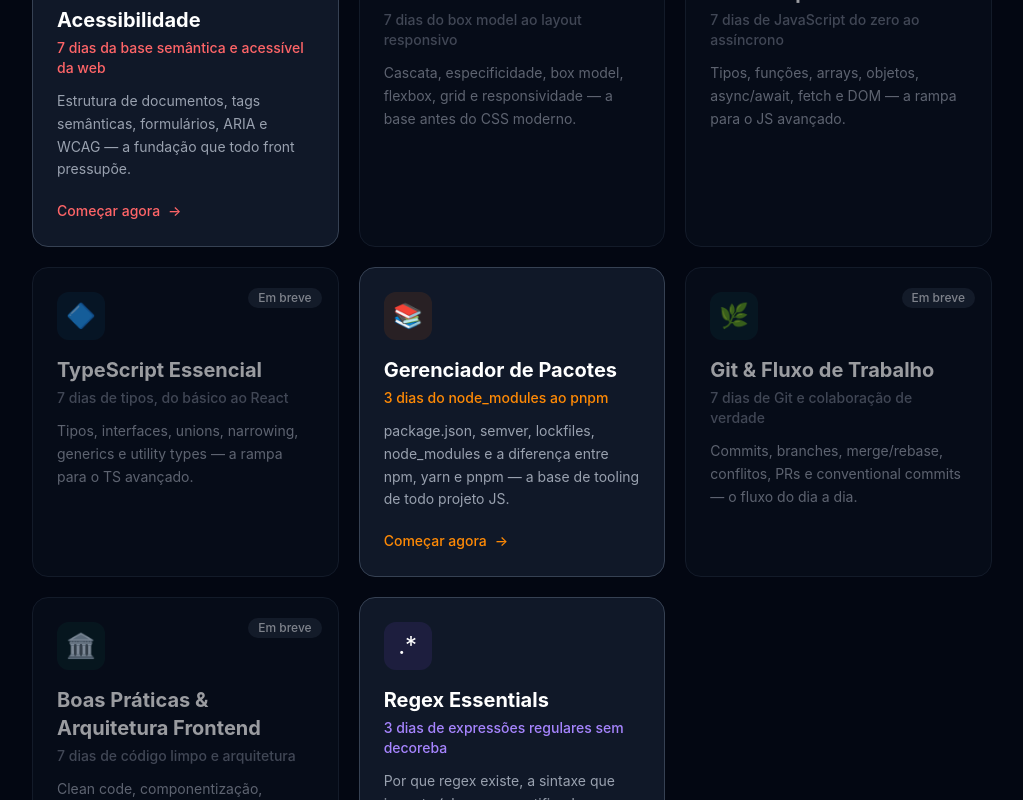
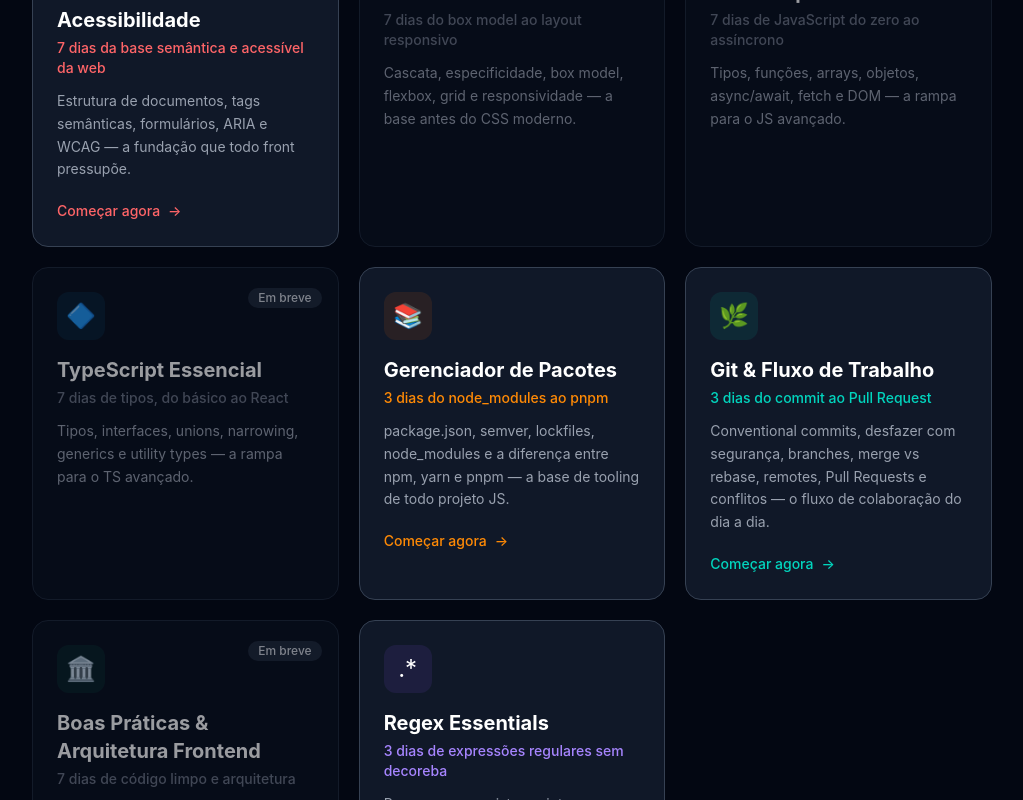
Before and after one commit to frdev/react-academy, a React (Vite) app in the folder apps/web/: page / in a window 1280 px wide. Shown: the part 478-1278 px from the top of the page, without its empty margins (128-1151 px from the left). Built offline with nearby package versions, Linux system fonts and the light colour scheme.

Commit message:
feat(git): ativa o stack Git & Fluxo de Trabalho (3 dias)

```diff
--- a/apps/web/src/features/stacks/data/stacks.ts
+++ b/apps/web/src/features/stacks/data/stacks.ts
@@ -59,10 +59,10 @@ export const STACKS: Stack[] = [
   {
     id: 'git',
     name: 'Git & Fluxo de Trabalho',
-    tagline: '7 dias de Git e colaboração de verdade',
-    description: 'Commits, branches, merge/rebase, conflitos, PRs e conventional commits — o fluxo do dia a dia.',
-    totalDays: 7,
-    status: 'coming-soon',
+    tagline: '3 dias do commit ao Pull Request',
+    description: 'Conventional commits, desfazer com segurança, branches, merge vs rebase, remotes, Pull Requests e conflitos — o fluxo de colaboração do dia a dia.',
+    totalDays: 3,
+    status: 'available',
     level: 'fundamentos',
     color: 'teal',
     weekThemes: ['Versionamento & Colaboração'],
```
